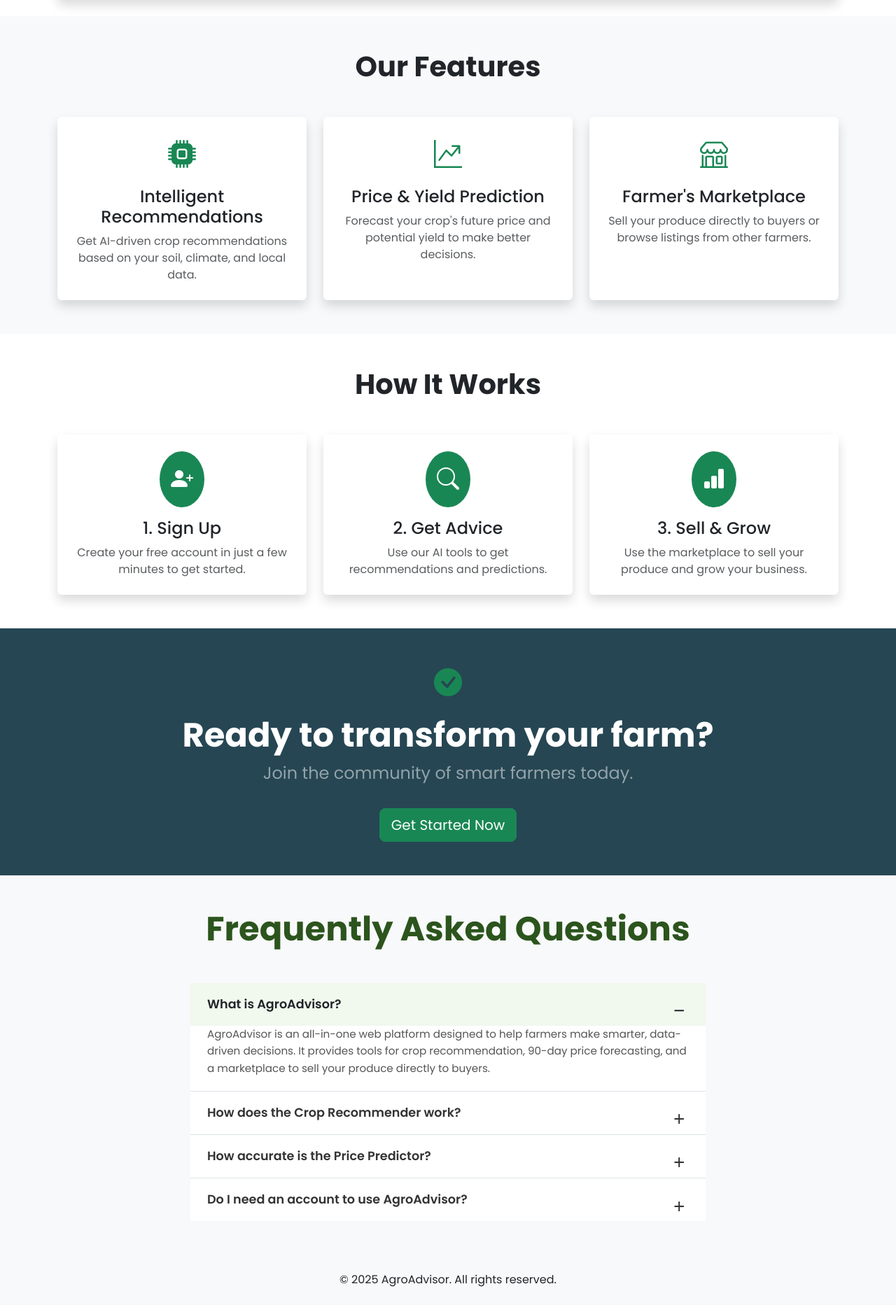
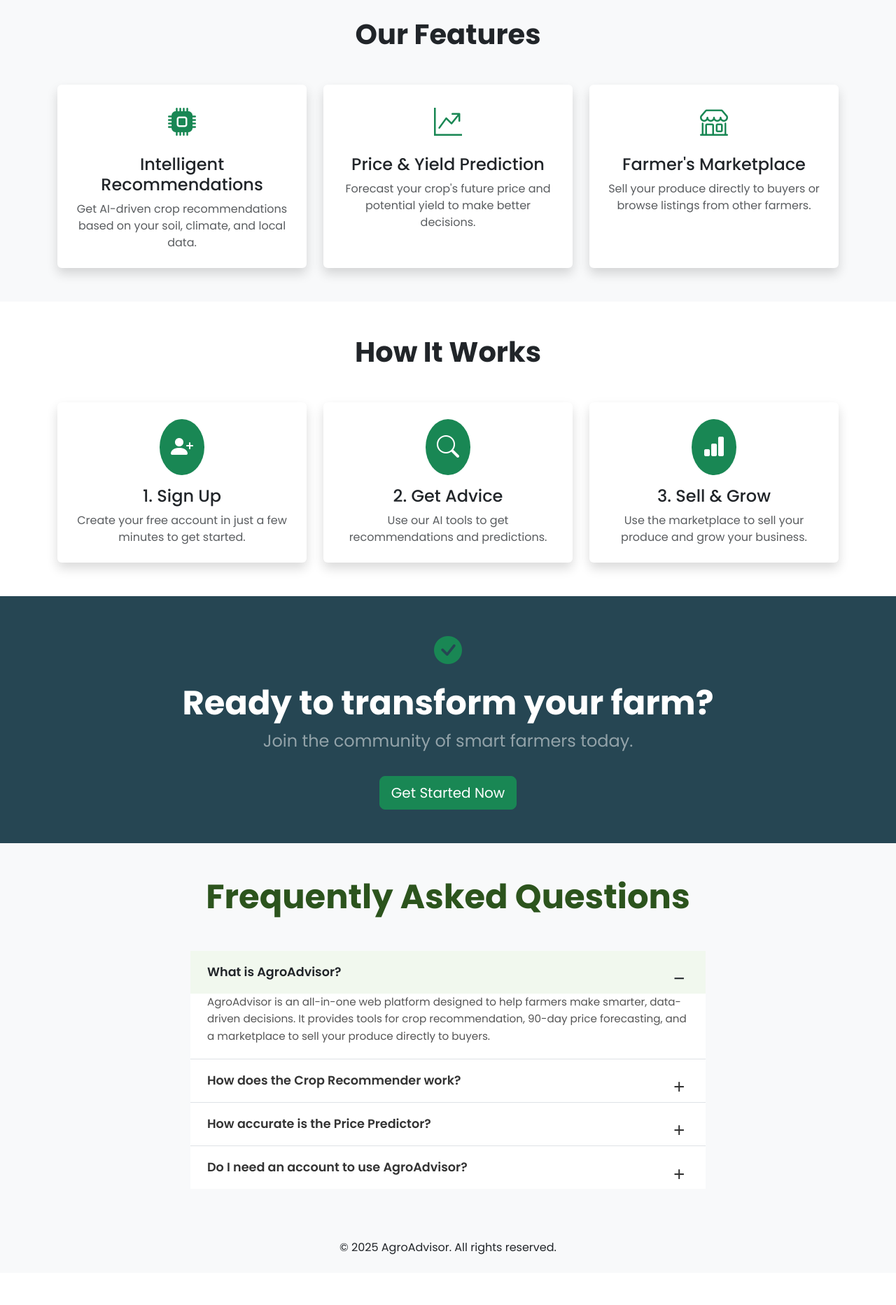
Before and after one commit to Akashgveerabhadrappa/final38, a Flask app: page / in a window 1280 px wide. Shown: the part 598-2463 px from the top of the page at 70% size. After the commit the page ends 2391 px from the top, so only its background shows below. Run offline with Flask 3, Linux system fonts and the light colour scheme.

Commit message:
added readme.md

```diff
--- a/agroadvisor/static/css/style.css
+++ b/agroadvisor/static/css/style.css
@@ -1,6 +1,6 @@
 /* Import Google Font */
 body {
-    font-family: 'Poppins', sans-serif;
+  font-family: "Poppins", sans-serif;
 }
 
 /* --- Login Page Styles --- */
@@ -8,7 +8,7 @@
 body.login-page {
   /* !! IMPORTANT !! */
   /* Download a background image and save it as 'login-bg.jpg' */
-    background: url('/static/images/login-bg.jpg') no-repeat center center fixed;
+  background: url("/static/images/login-bg.jpg") no-repeat center center fixed;
   background-size: cover;
   background-color: #f0f2f5; /* Fallback color */
 
@@ -21,7 +21,6 @@
 .login-page .min-vh-100 {
   min-height: 100vh !important;
 }
-
 
 /* The "Frosted Glass" Card */
 .login-form-container {
@@ -42,7 +41,6 @@
   margin-bottom: 0.5rem;
 }
 
-
 /* --- General Site Styles --- */
 
 /* This is for your *other* pages (index.html, etc.)
@@ -55,7 +53,7 @@
 
 /* Fix for navbar covering content */
 body {
-    padding-top: 56px; /* Adjust this value if your navbar height changes */
+  padding-top: 10px; /* Adjust this value if your navbar height changes */
 }
 /* We remove this padding for the full-screen login page */
 body.login-page {
@@ -66,7 +64,7 @@
 
 .home-hero {
   position: relative; /* Needed for the overlay */
-    background: url('/static/images/home-bg.jpg') no-repeat center center;
+  background: url("/static/images/home-bg.jpg") no-repeat center center;
   background-size: cover;
   padding: 6rem 1.5rem !important; /* Add more padding for a bigger effect */
 }
@@ -102,7 +100,6 @@
 .card.border-0 {
   border: 0 !important; /* Removes the default card border */
 }
-
 
 /* --- Dashboard Sidebar Layout --- */
 
@@ -339,8 +336,8 @@
 /* Custom Icons (+/-) */
 .faq-accordion-custom .accordion-button::after {
   /* Use a custom icon (+ sign) */
-    content: '\002B'; /* This is the '+' symbol */
-    font-family: 'bootstrap-icons'; /* Or any icon font */
+  content: "\002B"; /* This is the '+' symbol */
+  font-family: "bootstrap-icons"; /* Or any icon font */
   font-size: 1.5rem;
   font-weight: bold;
   color: var(--primary-color);
@@ -351,7 +348,7 @@
 
 .faq-accordion-custom .accordion-button:not(.collapsed)::after {
   /* Change icon to - sign when open */
-    content: '\2212'; /* This is the '−' symbol */
+  content: "\2212"; /* This is the '−' symbol */
   background-image: none; /* Remove default Bootstrap icon */
   transform: scale(1.2);
 }
```
Also changed, not shown: README.md (added). Lines whose indentation alone changed are shown as unchanged.
